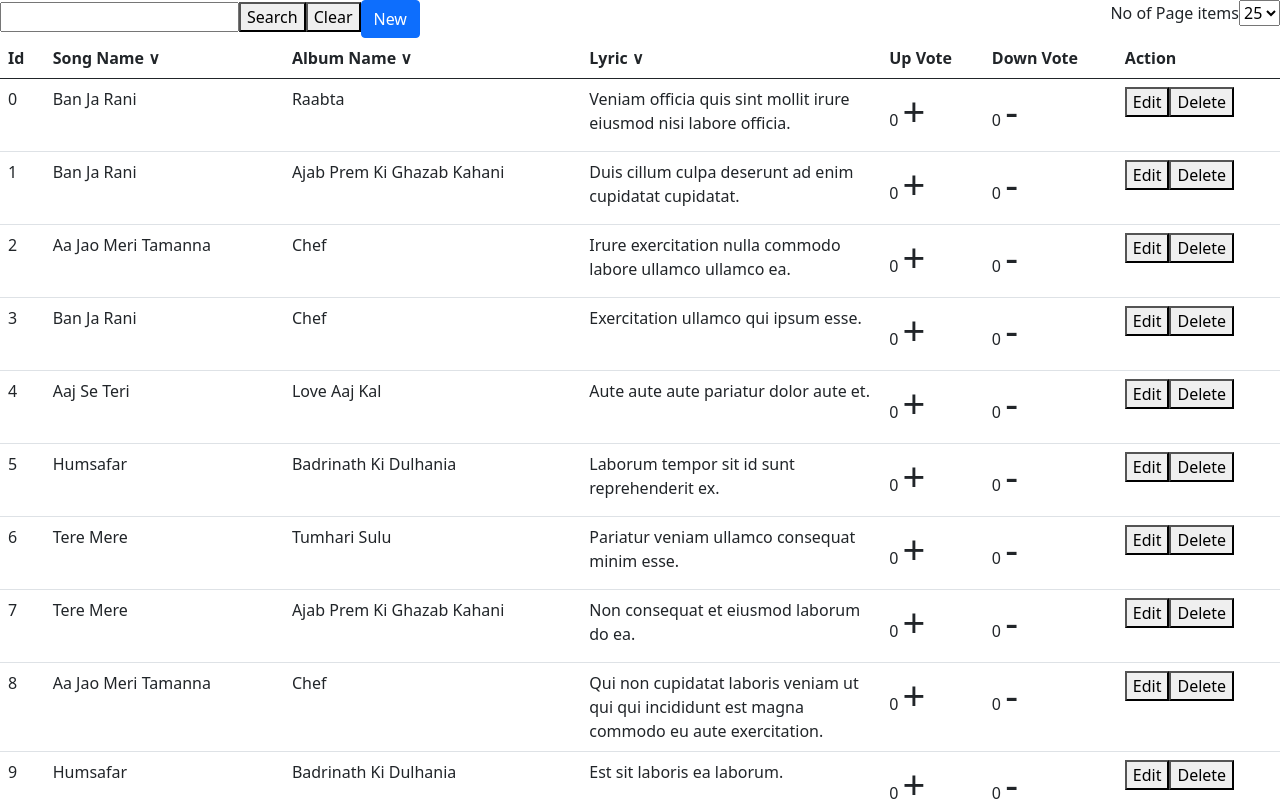
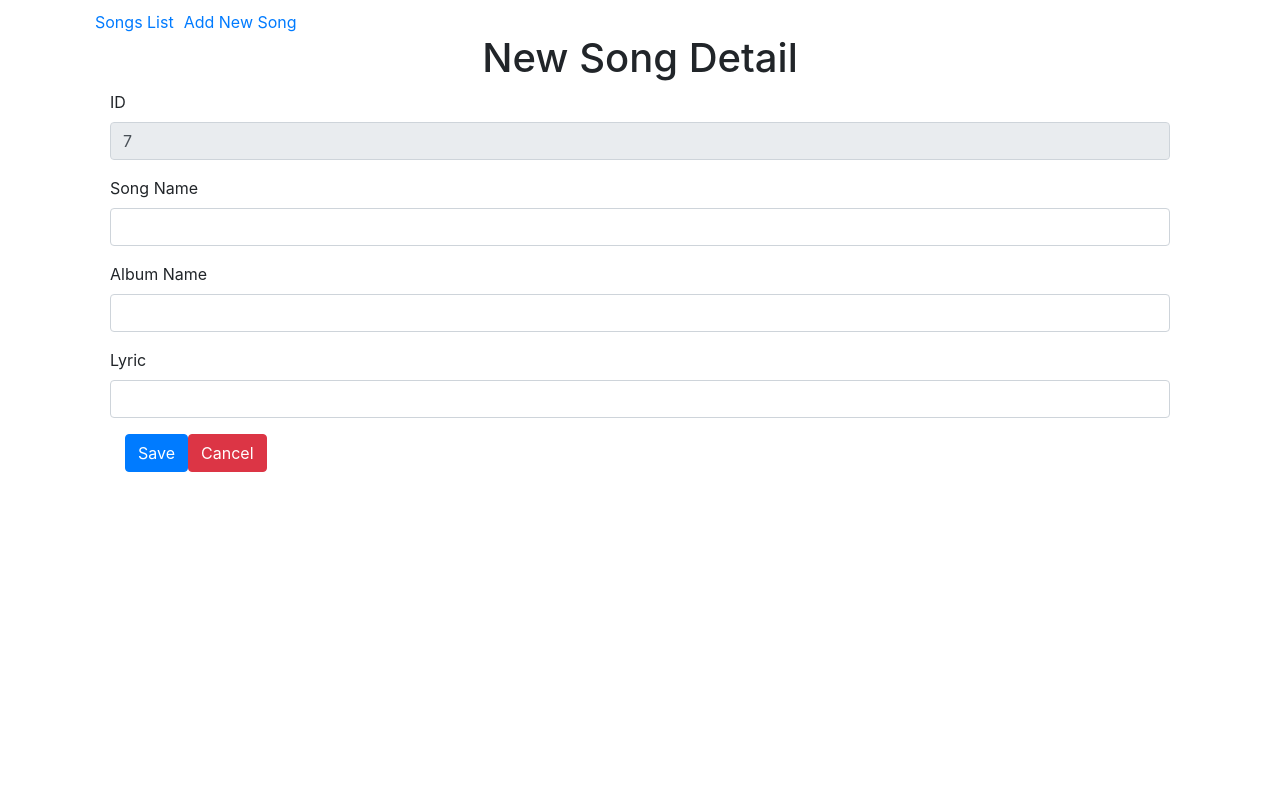
Before and after one commit to sureshjsweb/songs-list, a React (Create React App) app: page /new in a window 1280 px wide. Shown: the top 801 px of the page. Built offline with nearby package versions, Linux system fonts and the light colour scheme.

Commit message:
major change

```diff
--- a/public/songs_list.json
+++ b/public/songs_list.json
@@ -5,392 +5,448 @@
       "song_name": "Ban Ja Rani",
       "album_name": "Raabta",
       "lyric_text": "Veniam officia quis sint mollit irure eiusmod nisi labore officia.",
-      "vote": 0
+      "upVote": 0,
+      "downVote": 0
     },
     {
       "id": 1,
       "song_name": "Ban Ja Rani",
       "album_name": "Ajab Prem Ki Ghazab Kahani",
       "lyric_text": "Duis cillum culpa deserunt ad enim cupidatat cupidatat.",
-      "vote": 0
+      "upVote": 0,
+      "downVote": 0
     },
     {
       "id": 2,
       "song_name": "Aa Jao Meri Tamanna",
       "album_name": "Chef",
       "lyric_text": "Irure exercitation nulla commodo labore ullamco ullamco ea.",
-      "vote": 0
+      "upVote": 0,
+      "downVote": 0
     },
     {
       "id": 3,
       "song_name": "Ban Ja Rani",
       "album_name": "Chef",
       "lyric_text": "Exercitation ullamco qui ipsum esse.",
-      "vote": 0
+      "upVote": 0,
+      "downVote": 0
     },
     {
       "id": 4,
       "song_name": "Aaj Se Teri",
       "album_name": "Love Aaj Kal",
       "lyric_text": "Aute aute aute pariatur dolor aute et.",
-      "vote": 0
+      "upVote": 0,
+      "downVote": 0
     },
     {
       "id": 5,
       "song_name": "Humsafar",
       "album_name": "Badrinath Ki Dulhania",
       "lyric_text": "Laborum tempor sit id sunt reprehenderit ex.",
-      "vote": 0
+      "upVote": 0,
+      "downVote": 0
     },
     {
       "id": 6,
       "song_name": "Tere Mere",
       "album_name": "Tumhari Sulu",
       "lyric_text": "Pariatur veniam ullamco consequat minim esse.",
-      "vote": 0
+      "upVote": 0,
+      "downVote": 0
     },
     {
       "id": 7,
       "song_name": "Tere Mere",
       "album_name": "Ajab Prem Ki Ghazab Kahani",
       "lyric_text": "Non consequat et eiusmod laborum do ea.",
-      "vote": 0
+      "upVote": 0,
+      "downVote": 0
     },
     {
       "id": 8,
       "song_name": "Aa Jao Meri Tamanna",
       "album_name": "Chef",
       "lyric_text": "Qui non cupidatat laboris veniam ut qui qui incididunt est magna commodo eu aute exercitation.",
-      "vote": 0
+      "upVote": 0,
+      "downVote": 0
     },
     {
       "id": 9,
       "song_name": "Humsafar",
       "album_name": "Badrinath Ki Dulhania",
       "lyric_text": "Est sit laboris ea laborum.",
-      "vote": 0
+      "upVote": 0,
+      "downVote": 0
     },
     {
       "id": 10,
       "song_name": "Aa Jao Meri Tamanna",
       "album_name": "Ajab Prem Ki Ghazab Kahani",
       "lyric_text": "Ut dolore laboris eu dolore amet aute esse.",
-      "vote": 0
+      "upVote": 0,
+      "downVote": 0
     },
     {
       "id": 11,
       "song_name": "Tere Mere",
       "album_name": "Tumhari Sulu",
       "lyric_text": "Esse consectetur cillum quis mollit laboris aute.",
-      "vote": 0
+      "upVote": 0,
+      "downVote": 0
     },
     {
       "id": 12,
       "song_name": "Ban Ja Rani",
       "album_name": "Padman",
       "lyric_text": "Enim elit occaecat sunt minim incididunt amet.",
-      "vote": 0
+      "upVote": 0,
+      "downVote": 0
     },
     {
       "id": 13,
       "song_name": "Aaj Se Teri",
       "album_name": "Badrinath Ki Dulhania",
       "lyric_text": "Dolor Lorem proident irure nisi ea anim.",
-      "vote": 0
+      "upVote": 0,
+      "downVote": 0
     },
     {
       "id": 14,
       "song_name": "Nazm Nazm",
       "album_name": "Love Aaj Kal",
       "lyric_text": "Est deserunt proident minim consectetur anim aute sunt.",
-      "vote": 0
+      "upVote": 0,
+      "downVote": 0
     },
     {
       "id": 15,
       "song_name": "Humsafar",
       "album_name": "Raabta",
       "lyric_text": "Do occaecat exercitation ad et id elit esse do ad aliqua sint tempor labore.",
-      "vote": 0
+      "upVote": 0,
+      "downVote": 0
     },
     {
       "id": 16,
       "song_name": "Ban Ja Rani",
       "album_name": "Tumhari Sulu",
       "lyric_text": "Occaecat deserunt magna officia laboris reprehenderit velit dolor.",
-      "vote": 0
+      "upVote": 0,
+      "downVote": 0
     },
     {
       "id": 17,
       "song_name": "Lambiyaan Si Judaiyan",
       "album_name": "Love Aaj Kal",
       "lyric_text": "Veniam irure cupidatat tempor non pariatur.",
-      "vote": 0
+      "upVote": 0,
+      "downVote": 0
     },
     {
       "id": 18,
       "song_name": "Aaj Din Chadheya",
       "album_name": "Padman",
       "lyric_text": "Qui mollit ea consequat sint aliqua.",
-      "vote": 0
+      "upVote": 0,
+      "downVote": 0
     },
     {
       "id": 19,
       "song_name": "Lambiyaan Si Judaiyan",
       "album_name": "OK Jaanu",
       "lyric_text": "Excepteur commodo eiusmod reprehenderit eu ex irure esse eiusmod.",
-      "vote": 0
+      "upVote": 0,
+      "downVote": 0
     },
     {
       "id": 20,
       "song_name": "Aa Jao Meri Tamanna",
       "album_name": "Love Aaj Kal",
       "lyric_text": "Id ullamco ipsum dolor amet.",
-      "vote": 0
+      "upVote": 0,
+      "downVote": 0
     },
     {
       "id": 21,
       "song_name": "Aaj Din Chadheya",
       "album_name": "OK Jaanu",
       "lyric_text": "Laboris excepteur non amet officia cupidatat esse adipisicing veniam fugiat sint incididunt occaecat.",
-      "vote": 0
+      "upVote": 0,
+      "downVote": 0
     },
     {
       "id": 22,
       "song_name": "Ban Ja Rani",
       "album_name": "Ajab Prem Ki Ghazab Kahani",
       "lyric_text": "Aliqua laborum incididunt nisi Lorem nulla irure id voluptate ad aute.",
-      "vote": 0
+      "upVote": 0,
+      "downVote": 0
     },
     {
       "id": 23,
       "song_name": "Tere Mere",
       "album_name": "Bareilly Ki Barfi",
       "lyric_text": "Est et Lorem aute veniam amet nisi adipisicing.",
-      "vote": 0
+      "upVote": 0,
+      "downVote": 0
     },
     {
       "id": 24,
       "song_name": "Main Tere Kabil Hoon",
       "album_name": "Badrinath Ki Dulhania",
       "lyric_text": "Quis minim aute ut consectetur laboris et duis aute ullamco qui velit.",
-      "vote": 0
+      "upVote": 0,
+      "downVote": 0
     },
     {
       "id": 25,
       "song_name": "Lambiyaan Si Judaiyan",
       "album_name": "Chef",
       "lyric_text": "Amet ut ut nulla adipisicing officia do sunt ipsum nisi eu dolore commodo consequat nisi.",
-      "vote": 0
+      "upVote": 0,
+      "downVote": 0
     },
     {
       "id": 26,
       "song_name": "Nazm Nazm",
       "album_name": "Chef",
       "lyric_text": "Laboris excepteur laborum ut consequat cillum laborum eu proident magna ut minim.",
-      "vote": 0
+      "upVote": 0,
+      "downVote": 0
     },
     {
       "id": 27,
       "song_name": "Tere Mere",
       "album_name": "Bareilly Ki Barfi",
       "lyric_text": "Ad fugiat esse laboris eiusmod cillum ad laboris consequat elit est nostrud do reprehenderit.",
-      "vote": 0
+      "upVote": 0,
+      "downVote": 0
     },
     {
       "id": 28,
       "song_name": "Ban Ja Rani",
       "album_name": "Raabta",
       "lyric_text": "Veniam officia quis sint mollit irure eiusmod nisi labore officia.",
-      "vote": 0
+      "upVote": 0,
+      "downVote": 0
     },
     {
       "id": 29,
       "song_name": "Ban Ja Rani",
       "album_name": "Ajab Prem Ki Ghazab Kahani",
       "lyric_text": "Duis cillum culpa deserunt ad enim cupidatat cupidatat.",
-      "vote": 0
+      "upVote": 0,
+      "downVote": 0
     },
     {
       "id": 30,
       "song_name": "Aa Jao Meri Tamanna",
       "album_name": "Chef",
       "lyric_text": "Irure exercitation nulla commodo labore ullamco ullamco ea.",
-      "vote": 0
+      "upVote": 0,
+      "downVote": 0
     },
     {
       "id": 31,
       "song_name": "Ban Ja Rani",
       "album_name": "Chef",
       "lyric_text": "Exercitation ullamco qui ipsum esse.",
-      "vote": 0
+      "upVote": 0,
+      "downVote": 0
     },
     {
       "id": 32,
       "song_name": "Aaj Se Teri",
       "album_name": "Love Aaj Kal",
       "lyric_text": "Aute aute aute pariatur dolor aute et.",
-      "vote": 0
+      "upVote": 0,
+      "downVote": 0
     },
     {
       "id": 33,
       "song_name": "Humsafar",
       "album_name": "Badrinath Ki Dulhania",
       "lyric_text": "Laborum tempor sit id sunt reprehenderit ex.",
-      "vote": 0
+      "upVote": 0,
+      "downVote": 0
     },
     {
       "id": 34,
       "song_name": "Tere Mere",
       "album_name": "Tumhari Sulu",
       "lyric_text": "Pariatur veniam ullamco consequat minim esse.",
-      "vote": 0
+      "upVote": 0,
+      "downVote": 0
     },
     {
       "id": 35,
       "song_name": "Tere Mere",
       "album_name": "Ajab Prem Ki Ghazab Kahani",
       "lyric_text": "Non consequat et eiusmod laborum do ea.",
-      "vote": 0
+      "upVote": 0,
+      "downVote": 0
     },
     {
       "id": 36,
       "song_name": "Aa Jao Meri Tamanna",
       "album_name": "Chef",
       "lyric_text": "Qui non cupidatat laboris veniam ut qui qui incididunt est magna commodo eu aute exercitation.",
-      "vote": 0
+      "upVote": 0,
+      "downVote": 0
     },
     {
       "id": 37,
       "song_name": "Humsafar",
       "album_name": "Badrinath Ki Dulhania",
       "lyric_text": "Est sit laboris ea laborum.",
-      "vote": 0
+      "upVote": 0,
+      "downVote": 0
     },
     {
       "id": 38,
       "song_name": "Aa Jao Meri Tamanna",
       "album_name": "Ajab Prem Ki Ghazab Kahani",
       "lyric_text": "Ut dolore laboris eu dolore amet aute esse.",
-      "vote": 0
+      "upVote": 0,
+      "downVote": 0
     },
     {
       "id": 39,
       "song_name": "Tere Mere",
       "album_name": "Tumhari Sulu",
       "lyric_text": "Esse consectetur cillum quis mollit laboris aute.",
-      "vote": 0
+      "upVote": 0,
+      "downVote": 0
     },
     {
       "id": 40,
       "song_name": "Ban Ja Rani",
       "album_name": "Padman",
       "lyric_text": "Enim elit occaecat sunt minim incididunt amet.",
-      "vote": 0
+      "upVote": 0,
+      "downVote": 0
     },
     {
       "id": 41,
       "song_name": "Aaj Se Teri",
       "album_name": "Badrinath Ki Dulhania",
       "lyric_text": "Dolor Lorem proident irure nisi ea anim.",
-      "vote": 0
+      "upVote": 0,
+      "downVote": 0
     },
     {
       "id": 42,
       "song_name": "Nazm Nazm",
       "album_name": "Love Aaj Kal",
       "lyric_text": "Est deserunt proident minim consectetur anim aute sunt.",
-      "vote": 0
+      "upVote": 0,
+      "downVote": 0
     },
     {
       "id": 43,
       "song_name": "Humsafar",
       "album_name": "Raabta",
       "lyric_text": "Do occaecat exercitation ad et id elit esse do ad aliqua sint tempor labore.",
-      "vote": 0
+      "upVote": 0,
+      "downVote": 0
     },
     {
       "id": 44,
       "song_name": "Ban Ja Rani",
       "album_name": "Tumhari Sulu",
       "lyric_text": "Occaecat deserunt magna officia laboris reprehenderit velit dolor.",
-      "vote": 0
+      "upVote": 0,
+      "downVote": 0
     },
     {
       "id": 45,
       "song_name": "Lambiyaan Si Judaiyan",
       "album_name": "Love Aaj Kal",
       "lyric_text": "Veniam irure cupidatat tempor non pariatur.",
-      "vote": 0
+      "upVote": 0,
+      "downVote": 0
     },
     {
       "id": 46,
       "song_name": "Aaj Din Chadheya",
       "album_name": "Padman",
       "lyric_text": "Qui mollit ea consequat sint aliqua.",
-      "vote": 0
+      "upVote": 0,
+      "downVote": 0
     },
     {
       "id": 47,
       "song_name": "Lambiyaan Si Judaiyan",
       "album_name": "OK Jaanu",
       "lyric_text": "Excepteur commodo eiusmod reprehenderit eu ex irure esse eiusmod.",
-      "vote": 0
+      "upVote": 0,
+      "downVote": 0
     },
     {
       "id": 48,
       "song_name": "Aa Jao Meri Tamanna",
       "album_name": "Love Aaj Kal",
       "lyric_text": "Id ullamco ipsum dolor amet.",
-      "vote": 0
+      "upVote": 0,
+      "downVote": 0
     },
     {
       "id": 49,
       "song_name": "Aaj Din Chadheya",
       "album_name": "OK Jaanu",
       "lyric_text": "Laboris excepteur non amet officia cupidatat esse adipisicing veniam fugiat sint incididunt occaecat.",
-      "vote": 0
+      "upVote": 0,
+      "downVote": 0
     },
     {
       "id": 50,
       "song_name": "Ban Ja Rani",
       "album_name": "Ajab Prem Ki Ghazab Kahani",
       "lyric_text": "Aliqua laborum incididunt nisi Lorem nulla irure id voluptate ad aute.",
-      "vote": 0
+      "upVote": 0,
+      "downVote": 0
     },
     {
       "id": 51,
       "song_name": "Tere Mere",
       "album_name": "Bareilly Ki Barfi",
       "lyric_text": "Est et Lorem aute veniam amet nisi adipisicing.",
-      "vote": 0
+      "upVote": 0,
+      "downVote": 0
     },
     {
       "id": 52,
       "song_name": "Main Tere Kabil Hoon",
       "album_name": "Badrinath Ki Dulhania",
       "lyric_text": "Quis minim aute ut consectetur laboris et duis aute ullamco qui velit.",
-      "vote": 0
+      "upVote": 0,
+      "downVote": 0
     },
     {
       "id": 53,
       "song_name": "Lambiyaan Si Judaiyan",
       "album_name": "Chef",
       "lyric_text": "Amet ut ut nulla adipisicing officia do sunt ipsum nisi eu dolore commodo consequat nisi.",
-      "vote": 0
+      "upVote": 0,
+      "downVote": 0
     },
     {
       "id": 54,
       "song_name": "Nazm Nazm",
       "album_name": "Chef",
       "lyric_text": "Laboris excepteur laborum ut consequat cillum laborum eu proident magna ut minim.",
-      "vote": 0
+      "upVote": 0,
+      "downVote": 0
     },
     {
       "id": 55,
       "song_name": "Tere Mere",
       "album_name": "Bareilly Ki Barfi",
       "lyric_text": "Ad fugiat esse laboris eiusmod cillum ad laboris consequat elit est nostrud do reprehenderit.",
-      "vote": 0
+      "upVote": 0,
+      "downVote": 0
     }
   ]
 }
--- a/src/components/App/App.js
+++ b/src/components/App/App.js
@@ -2,6 +2,7 @@
 import { useState, useEffect } from "react";
 import { getSongsList } from "../../api";
 import DataTable from "../DataTable/DataTable";
+import Home from './../Home/Home';
 import "./App.css";
 
 function App() {
@@ -13,7 +14,7 @@
     });
   }, []);
 
-  return <DataTable list={list} />;
+  return <div className="container"><Home list={list} /></div>;
 }
 
 export default App;
--- /dev/null
+++ b/src/components/Home/Home.js
@@ -0,0 +1,39 @@
+import { BrowserRouter as Router, Switch, Route, NavLink } from "react-router-dom";
+import DataTable from "../DataTable/DataTable";
+import NewForm from './../NewForm/NewForm';
+
+const Home = ({ list }) => {
+
+    return (
+        <Router>
+            <div style={{ padding: '10px' }}>
+                <nav>
+                    <ul className="nav">
+                        <li className="nav-item">
+                            <NavLink to="/">Songs List</NavLink>
+                        </li>
+                        <li className="nav-item" style={{ paddingLeft: '10px' }}>
+                            <NavLink to="/new">Add New Song</NavLink>
+                        </li>
+                    </ul>
+                </nav>
+                <Switch>
+                    <Route path="/new">
+                        <NewForm mode='NEW' row={{
+                            id: Math.floor(Math.random() * 1000),
+                            song_name: '',
+                            album_name: '',
+                            lyric_text: '',
+                            vote: 0
+                        }}></NewForm>
+                    </Route>
+                    <Route path="/">
+                        <DataTable list={list} />
+                    </Route>
+                </Switch>
+            </div>
+        </Router>
+    )
+}
+
+export default Home;
--- a/src/components/NewForm/NewForm.js
+++ b/src/components/NewForm/NewForm.js
@@ -1,15 +1,22 @@
 import { useState } from 'react';
+import PropTypes from "prop-types";
 
-const NewForm = ({ isEdit, row, onUpdate }) => {
+const NewForm = ({ mode, row }) => {
     const [song, setSong] = useState(row);
 
-    let title = isEdit === 'EDIT' ? "Edit Song Detail" : "New Song Detail";
+    let title = (mode === 'EDIT') ? "Edit Song Detail" : "New Song Detail";
 
     const set = name => {
         return ({ target: { value } }) => {
             setSong((oldValues) => ({ ...oldValues, [name]: value }));
         }
     }
+
+    const onUpdate = (e) => {
+        e.preventDefault();
+        // setPageItem([...pageItem.filter(it => it.id !== updateSong.id), updateSong]);
+        // setEdit('');
+    };
 
     return (
         <form>
@@ -32,11 +39,16 @@
                     <input type="text" className="form-control" value={song.lyric_text} onChange={set('lyric_text')} />
                 </div>
                 <div className="col-12">
-                    <button className="btn btn-primary" type="submit" onClick={(e) => onUpdate(song)}>{isEdit === 'EDIT' ? 'Update' : 'Save'}</button><button className="btn btn-secondary" type="submit">Cancel</button>
+                    <button className="btn btn-primary" type="submit" onClick={onUpdate}>{mode === 'EDIT' ? 'Update' : 'Save'}</button><button className="btn btn-danger" type="submit">Cancel</button>
                 </div>
             </div>
         </form>
     );
 }
 
+NewForm.propTypes = {
+    song_name: PropTypes.string.isRequired,
+    album_name: PropTypes.string.isRequired
+};
+
 export default NewForm;
--- a/src/components/Search/Search.js
+++ b/src/components/Search/Search.js
@@ -1,15 +1,20 @@
-import { onSearch } from "../Common.service";
+import { onSearch } from "../../utils/Utils.service";
 import { DEFAULT_QUERY } from './../../constants/Constants';
 
 const Search = ({ searchQuery, setSearchQuery, pageItem, setPageItem }) => {
-    return (<>
+
+    return (<div style={{ display: 'flex', flexDirection: 'row', justifyContent: 'center' }}>
+        {/* <button className="btn btn-primary" type="submit">New</button> */}
         <input
             type="text"
+            style={{ width: "30%" }}
             value={searchQuery}
-            onChange={(e) => setSearchQuery(e.target.value)} />
-        <button onClick={(e) => setPageItem(onSearch(pageItem, searchQuery))}>Search</button>
-        <button onClick={(e) => setSearchQuery(DEFAULT_QUERY)}>Clear</button>
-    </>);
+            onChange={(e) => setSearchQuery(e.target.value)}
+            className="form-control"
+            placeholder="Enter text to search" />
+        <button className="btn btn-primary" onClick={(e) => setPageItem(onSearch(pageItem, searchQuery))}>Search</button>
+        <button className="btn btn-danger" onClick={(e) => setSearchQuery(DEFAULT_QUERY)}>Clear</button>
+    </div>);
 }
 
 export default Search;
--- a/src/components/Table/Table.js
+++ b/src/components/Table/Table.js
@@ -1,34 +1,16 @@
-import { useState } from 'react';
-import { CompareAlbumName, CompareSongName, CompareLyric } from '../Common.service';
-import NewForm from '../NewForm/NewForm';
+import { FontAwesomeIcon } from '@fortawesome/react-fontawesome';
+import { faThumbsUp, faThumbsDown } from '@fortawesome/fontawesome-free-solid';
+import { CompareAlbumName, CompareSongName, CompareLyric } from '../../utils/Utils.service';
 import Filter from './../Filter/Filter';
 
 const Table = ({ customStyle, pageItem, setPageItem, list, pageSize }) => {
 
-    const [edit, setEdit] = useState('');
-    const [editRow, setEditRow] = useState({});
-
-    let voteStyle = { display: 'inline-block', cursor: 'pointer' };
-
-    const onNew = () => {
-        setEdit('NEW');
-        setEditRow({
-            id: Math.floor(Math.random() * 1000),
-            song_name: '',
-            album_name: '',
-            lyric_text: '',
-            vote: 0
-        });
-    };
+    let voteStyle = { cursor: 'pointer' };
 
     const onEdit = (row) => {
-        setEdit('EDIT');
-        setEditRow(row);
-    };
-
-    const onUpdate = (updateSong) => {
-        setPageItem([...pageItem.filter(it => it.id !== updateSong.id), updateSong]);
-        setEdit('');
+        // setEdit('EDIT');
+        // setEditRow(row);
+        // history.push('/edit', row);
     };
 
     const onDelete = (row) => {
@@ -38,23 +20,21 @@
 
     const onUpVote = (row, i) => {
         let tempRow = { ...row };
-        tempRow.vote = tempRow.vote + 1;
+        tempRow.upVote = tempRow.upVote + 1;
         pageItem[i] = { ...tempRow }
         setPageItem([...pageItem]);
     }
 
     const onDownVote = (row, i) => {
         let tempRow = { ...row };
-        tempRow.vote = (tempRow.vote > 0) ? tempRow.vote - 1 : 0;
+        tempRow.downVote = tempRow.downVote + 1;
         pageItem[i] = { ...tempRow }
         setPageItem([...pageItem]);
     }
 
     return (
         <>
-            <button className="btn btn-primary text-right" type="submit" onClick={onNew}>New</button>
-            {edit ? <NewForm isEdit={edit} row={editRow} onUpdate={onUpdate}></NewForm> :
-                <table className="table">
+            <table className="table table-striped">
                 <thead>
                     <tr>
                         <th scope="col">Id</th>
@@ -73,14 +53,13 @@
                             <td>{l.song_name}</td>
                             <td>{l.album_name}</td>
                             <td>{l.lyric_text}</td>
-                                <td>{l.vote} <h1 onClick={(e) => onUpVote(l, i)} style={voteStyle}>+</h1></td>
-                                <td>{l.vote} <h1 onClick={(e) => onDownVote(l, i)} style={voteStyle}>-</h1></td>
-                                <td><button onClick={e => onEdit(l)}>Edit</button><button onClick={e => onDelete(l)}>Delete</button></td>
+                            <td><div>{l.upVote}</div><div><FontAwesomeIcon icon={faThumbsUp} onClick={(e) => onUpVote(l, i)} style={voteStyle} /></div></td>
+                            <td><div>{l.downVote}</div><div><FontAwesomeIcon icon={faThumbsDown} onClick={(e) => onDownVote(l, i)} style={voteStyle} /></div></td>
+                            <td><button className="btn btn-success" onClick={e => onEdit(l)}>Edit</button><button className="btn btn-danger" onClick={e => onDelete(l)}>Delete</button></td>
                         </tr>
                     ))}
                 </tbody>
             </table>
-            }
         </>
     );
 }
--- a/src/constants/Constants.js
+++ b/src/constants/Constants.js
@@ -1,3 +1,5 @@
 export const DEFAULT_PAGESIZE = 25;
 export const DEFAULT_PAGEITEM = [];
 export const DEFAULT_QUERY = "";
+export const DEFAULT_EDIT = "";
+export const DEFAULT_EDITROW = {};
```
Also changed, not shown: package.json (+8 -1 lines), src/components/DataTable/DataTable.js (+9 -3 lines), src/utils/Utils.service.js (renamed from src/components/Common.service.js), 1 other file (tests, documents, lock files or other folders). Lines whose indentation alone changed are shown as unchanged.
